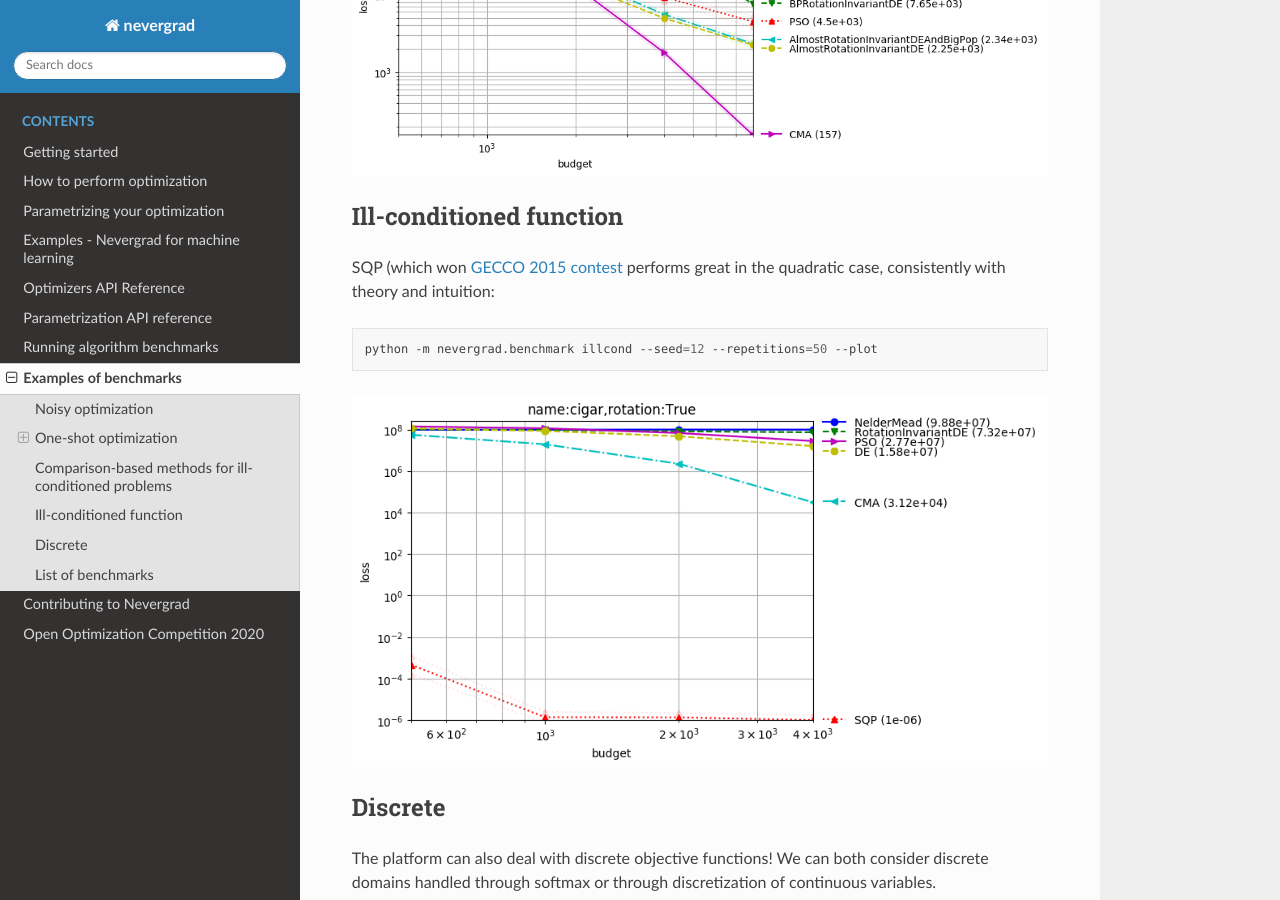
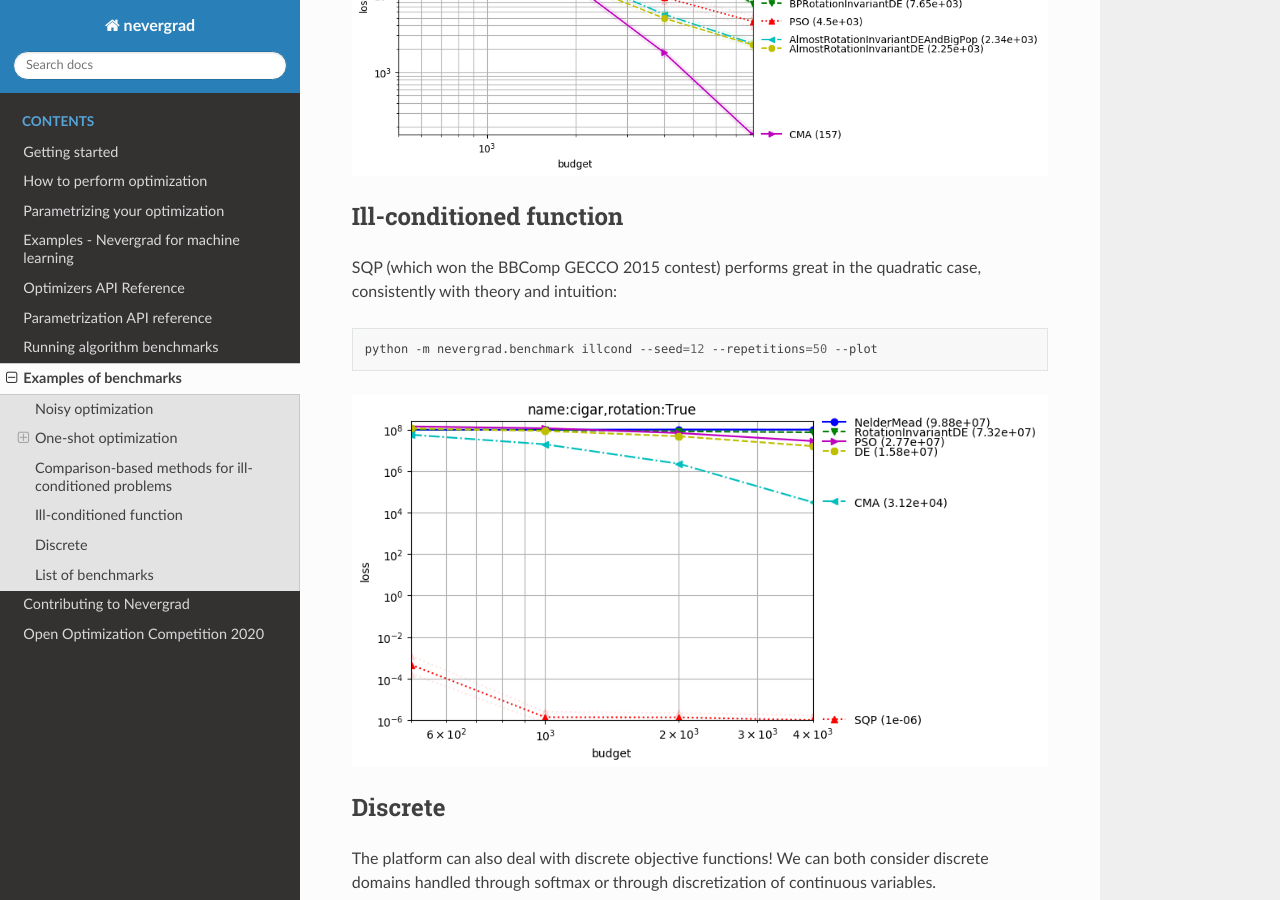
Before and after one commit to facebookresearch/nevergrad, a Sphinx documentation site: the page built from docs/benchmarks.rst, in a window 1280 px wide and 900 px high, scrolled down 4161 px. Built offline with Sphinx 7.4.7 and the Read the Docs theme 2.0.0, drawn with Linux system fonts in a browser that asks for light colours.

Commit message:
fix broken link (#664)
* fix broken link

* fix parens

```diff
--- a/docs/benchmarks.rst
+++ b/docs/benchmarks.rst
@@ -105,7 +105,7 @@ In this setting (rotated or not, ill-conditioned) we get excellent results with:
 
 Ill-conditioned function
 ------------------------
-SQP (which won `GECCO 2015 contest <https://www.artelys.com/news/solvers-news/knitro-bbcomp-winner/>`_ performs great in the quadratic case, consistently with theory and intuition:
+SQP (which won the BBComp GECCO 2015 contest) performs great in the quadratic case, consistently with theory and intuition:
 
 .. code-block:: bash
 
```
